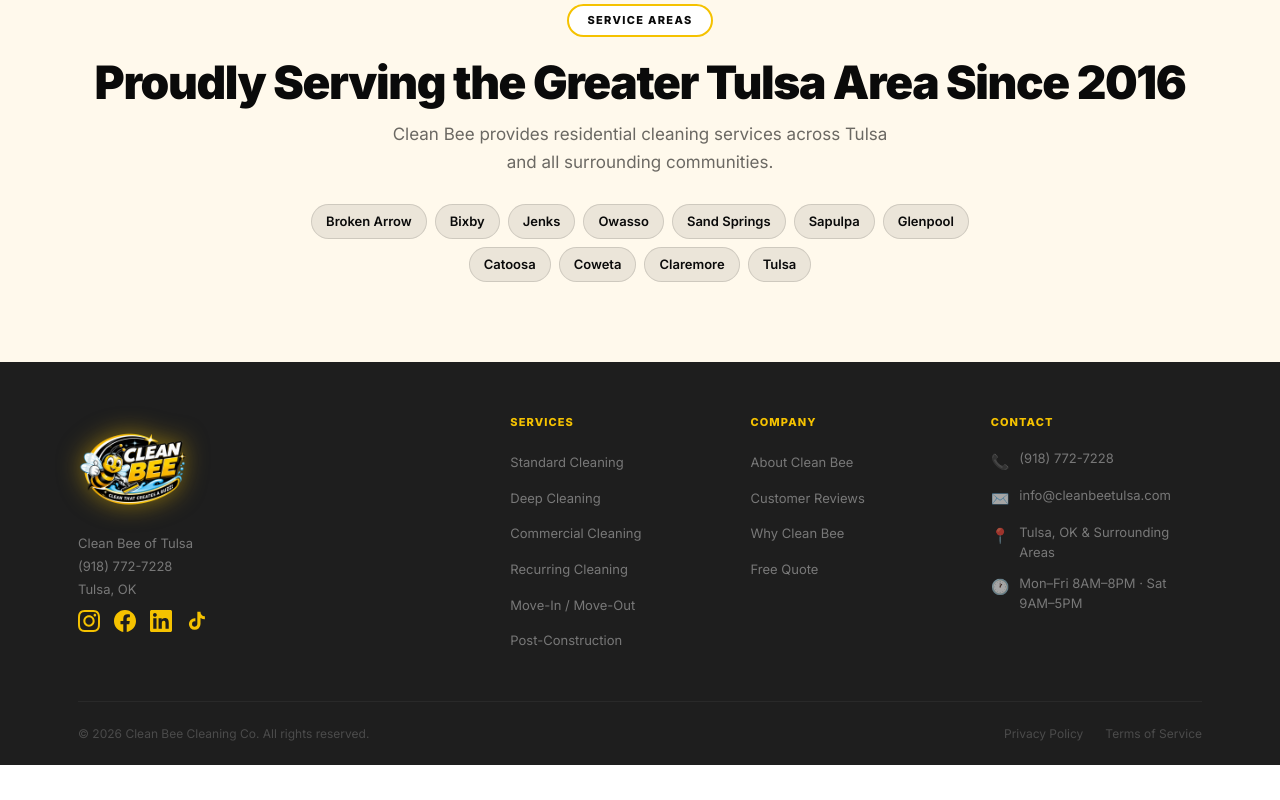
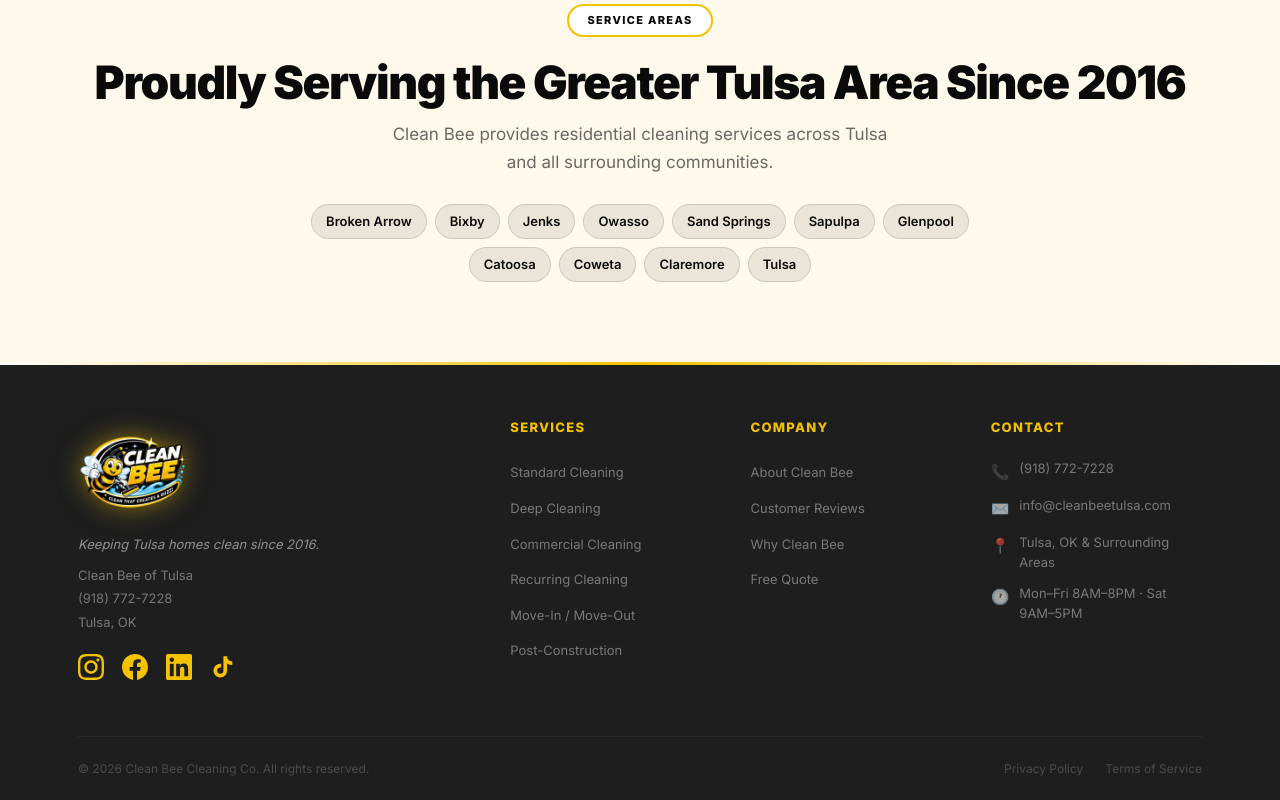
Before and after one commit to alekwayne3-crypto/personal_site, a React (Vite) app in the folder client/: page /services in a window 1280 px wide. Shown: the part 5837-6637 px from the top of the page. Before the commit the page ends 6602 px from the top, so only its background shows below. Built offline with nearby package versions, Linux system fonts and the light colour scheme.

Commit message:
Footer improvements: tagline, bigger col titles, bigger socials, yellow accent line

```diff
--- a/client/src/components/Footer.jsx
+++ b/client/src/components/Footer.jsx
@@ -21,6 +21,9 @@ export default function Footer() {
         </div>
       </div>
 
+      {/* Yellow accent line between service areas and footer */}
+      <div className="footer-accent-line" />
+
       <footer className="footer">
         <div className="container">
           <div className="footer-top">
@@ -32,6 +35,7 @@ export default function Footer() {
                   : <span className="footer-logo-fallback">🐝</span>
                 }
               </div>
+              <p className="footer-tagline">Keeping Tulsa homes clean since 2016.</p>
               <p className="footer-body">
                 Clean Bee of Tulsa<br />
                 (918) 772-7228<br />
--- a/client/src/index.css
+++ b/client/src/index.css
@@ -985,6 +985,7 @@ body.menu-open .app > *:not(nav) {
 /* ============================================================
    Footer
    ============================================================ */
+.footer-accent-line { height: 3px; background: linear-gradient(90deg, transparent, var(--yellow), transparent); }
 .footer { background: var(--black-3); padding: 52px 0 0; }
 
 .footer-top {
@@ -1010,12 +1011,14 @@ body.menu-open .app > *:not(nav) {
 .footer-sub  { font-size: 9px; font-weight: 700; color: rgba(255,255,255,0.3); letter-spacing: 0.1em; text-transform: uppercase; margin-top: 2px; display: block; }
 .footer-body { font-size: 13px; line-height: 1.8; color: rgba(255,255,255,0.4); max-width: 250px; }
 
-.footer-socials { display: flex; gap: 14px; margin-top: 8px; }
+.footer-socials { display: flex; gap: 18px; margin-top: 20px; }
 .footer-social-icon { color: var(--yellow); transition: opacity var(--transition); }
+.footer-social-icon svg { width: 26px; height: 26px; }
 .footer-social-icon:hover { opacity: 0.75; }
 .footer-body { order: 2; }
 @media (max-width: 540px) { .footer-brand { display: flex; flex-direction: column; } .footer-socials { order: 1; margin-top: 6px; margin-bottom: 4px; gap: 20px; } .footer-socials svg { width: 26px; height: 26px; } .footer-body { order: 2; margin-top: 12px; } .footer-logo-row img { height: 125px; } }
-.footer-col-title { font-size: 11px; font-weight: 800; color: var(--yellow); margin-bottom: 18px; letter-spacing: 0.1em; text-transform: uppercase; }
+.footer-tagline { font-size: 13px; color: rgba(255,255,255,0.5); font-style: italic; margin-bottom: 10px; line-height: 1.5; }
+.footer-col-title { font-size: 13px; font-weight: 800; color: var(--yellow); margin-bottom: 22px; letter-spacing: 0.1em; text-transform: uppercase; }
 .footer-links { display: flex; flex-direction: column; gap: 10px; }
 .footer-links a { font-size: 13px; color: rgba(255,255,255,0.4); transition: color var(--transition); }
 .footer-links a:hover { color: var(--yellow); }
```
